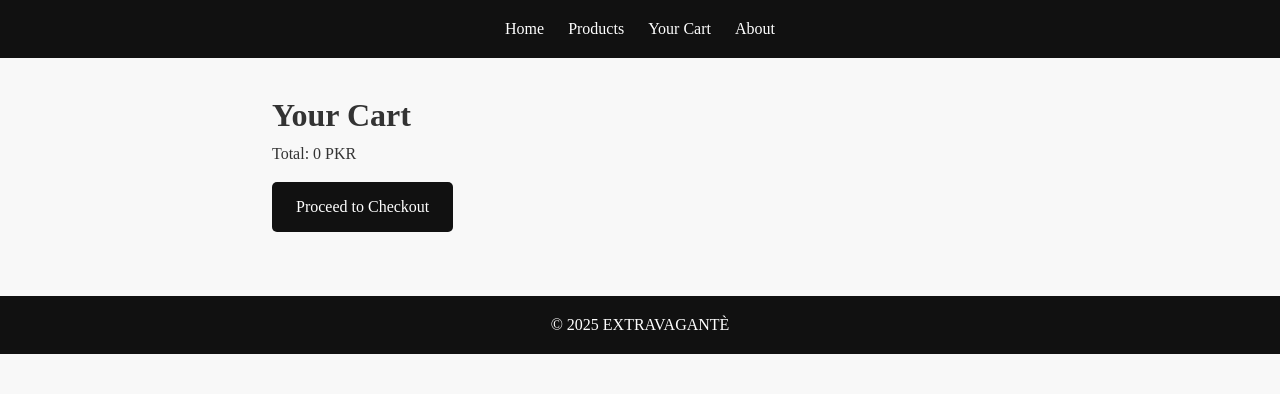
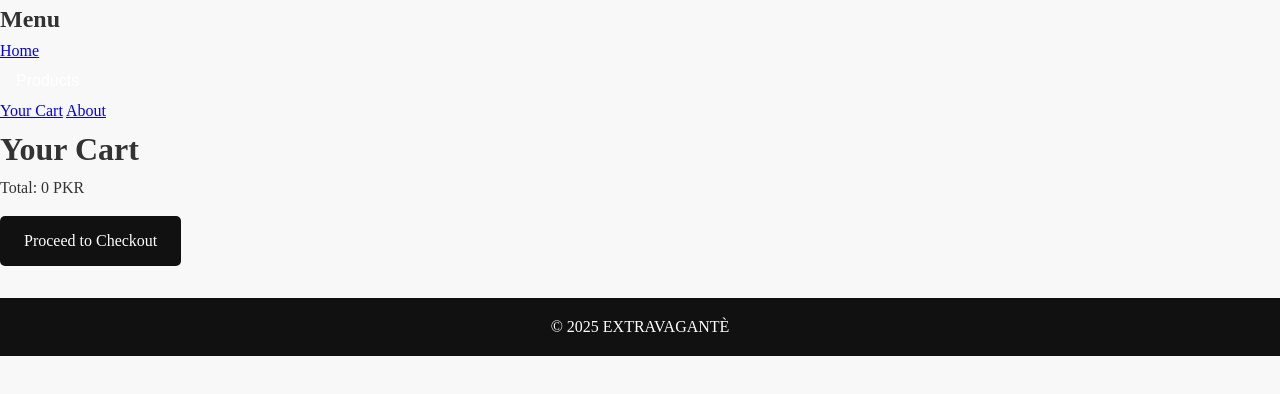
Before and after one commit to syedayanrafaiy-max/xtravagant, a plain HTML site: page extravagante-cms/cart.html in a window 1280 px wide. Drawn offline with Linux system fonts and the light colour scheme.

Commit message:
Update cart.html

```diff
--- a/extravagante-cms/cart.html
+++ b/extravagante-cms/cart.html
@@ -1,29 +1,37 @@
 <!DOCTYPE html>
 <html lang="en">
 <head>
-    <meta charset="UTF-8">
-    <meta name="viewport" content="width=device-width, initial-scale=1.0">
-    <title>Your Cart - EXTRAVAGANTÈ</title>
-    <link rel="stylesheet" href="styles.css">
+<meta charset="UTF-8">
+<meta name="viewport" content="width=device-width, initial-scale=1.0">
+<title>Your Cart - EXTRAVAGANTÈ</title>
+<link rel="stylesheet" href="styles.css">
+<script src="script.js" defer></script>
 </head>
 <body>
-<nav class="navbar">
+
+<div class="sidebar">
+    <h2>Menu</h2>
     <a href="index.html">Home</a>
-    <a href="products.html">Products</a>
+    <div class="dropdown">
+        <button class="dropbtn">Products</button>
+        <div class="dropdown-content">
+            <a href="mens-polos.html">Men's Polos</a>
+        </div>
+    </div>
     <a href="cart.html">Your Cart</a>
     <a href="about.html">About</a>
-</nav>
+</div>
 
-<main class="cart-page">
+<div class="main-content">
     <h1>Your Cart</h1>
     <div id="cart-items"></div>
     <p id="cart-total"></p>
     <a href="checkout.html" class="checkout-btn">Proceed to Checkout</a>
-</main>
+</div>
 
 <footer>
     <p>© 2025 EXTRAVAGANTÈ</p>
 </footer>
-<script src="script.js"></script>
+
 </body>
 </html>
```
